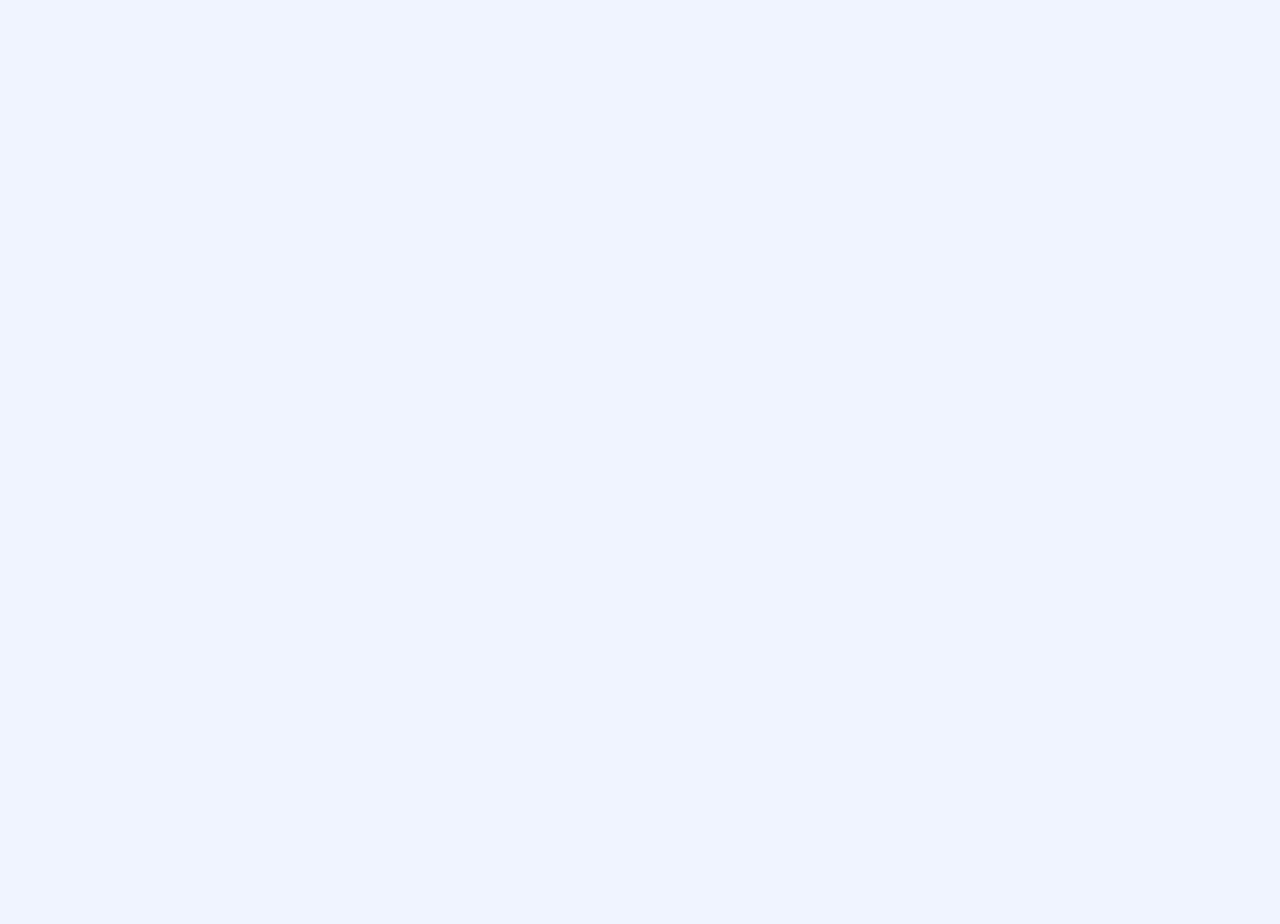
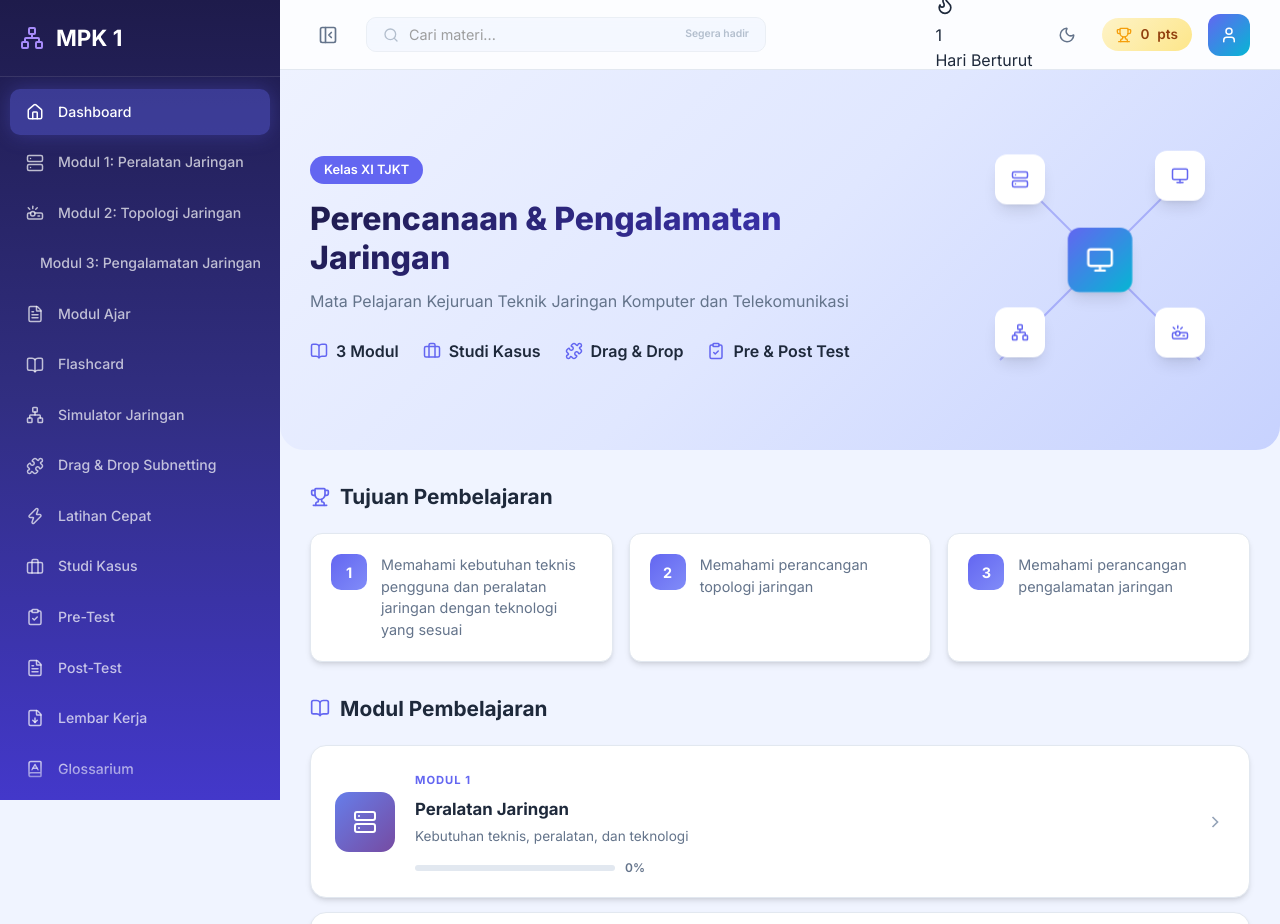
Before and after one commit to mulyadi66/media-pembelajaran-jarkom, a React (Vite) app: page /mpk1 in a window 1280 px wide. Before the commit this address had no page. Shown: the top 924 px of the page. Before the commit the page ends 800 px from the top, so only its background shows below. Built offline with nearby package versions, Linux system fonts and the light colour scheme.

Commit message:
feat: portal home + routing MPK 1

```diff
--- a/src/App.jsx
+++ b/src/App.jsx
@@ -3,6 +3,7 @@ import { BrowserRouter, Routes, Route } from 'react-router-dom';
 import { AppProvider } from './context/AppContext';
 import ErrorBoundary from './components/ErrorBoundary';
 import Layout from './components/Layout';
+import Portal from './pages/Portal';
 import Dashboard from './pages/Dashboard';
 import './App.css';
 
@@ -35,22 +36,23 @@ export default function App() {
             </div>
           }>
             <Routes>
+              <Route path="/" element={<Portal />} />
               <Route element={<Layout />}>
-                <Route path="/" element={<Dashboard />} />
-                <Route path="/modul1" element={<Modul1 />} />
-                <Route path="/modul2" element={<Modul2 />} />
-                <Route path="/modul3" element={<Modul3 />} />
-                <Route path="/flashcard" element={<FlashcardPage />} />
-                <Route path="/simulator" element={<DeviceSimulator />} />
-                <Route path="/dragdrop" element={<DragDropSubnet />} />
-                <Route path="/challenge" element={<ChallengePage />} />
-                <Route path="/kasus" element={<Kasus />} />
-                <Route path="/pretest" element={<PreTest />} />
-                <Route path="/posttest" element={<PostTest />} />
-                <Route path="/worksheet" element={<WorksheetPage />} />
-                <Route path="/modul-ajar" element={<ModulAjarPage />} />
-                <Route path="/glossary" element={<GlossaryPage />} />
-                <Route path="/hasil" element={<Hasil />} />
+                <Route path="/mpk1" element={<Dashboard />} />
+                <Route path="/mpk1/modul1" element={<Modul1 />} />
+                <Route path="/mpk1/modul2" element={<Modul2 />} />
+                <Route path="/mpk1/modul3" element={<Modul3 />} />
+                <Route path="/mpk1/flashcard" element={<FlashcardPage />} />
+                <Route path="/mpk1/simulator" element={<DeviceSimulator />} />
+                <Route path="/mpk1/dragdrop" element={<DragDropSubnet />} />
+                <Route path="/mpk1/challenge" element={<ChallengePage />} />
+                <Route path="/mpk1/kasus" element={<Kasus />} />
+                <Route path="/mpk1/pretest" element={<PreTest />} />
+                <Route path="/mpk1/posttest" element={<PostTest />} />
+                <Route path="/mpk1/worksheet" element={<WorksheetPage />} />
+                <Route path="/mpk1/modul-ajar" element={<ModulAjarPage />} />
+                <Route path="/mpk1/glossary" element={<GlossaryPage />} />
+                <Route path="/mpk1/hasil" element={<Hasil />} />
               </Route>
             </Routes>
           </Suspense>
--- a/src/components/Layout.jsx
+++ b/src/components/Layout.jsx
@@ -10,50 +10,50 @@ import {
 } from 'lucide-react';
 
 const navItems = [
-  { to: '/', icon: Home, label: 'Dashboard' },
-  { to: '/modul1', icon: Server, label: 'Modul 1: Peralatan Jaringan' },
-  { to: '/modul2', icon: Projector, label: 'Modul 2: Topologi Jaringan' },
-  { to: '/modul3', icon: CreditCard, label: 'Modul 3: Pengalamatan Jaringan' },
-  { to: '/modul-ajar', icon: FileText, label: 'Modul Ajar' },
-  { to: '/flashcard', icon: BookOpen, label: 'Flashcard' },
-  { to: '/simulator', icon: Network, label: 'Simulator Jaringan' },
-  { to: '/dragdrop', icon: Puzzle, label: 'Drag & Drop Subnetting' },
-  { to: '/challenge', icon: Zap, label: 'Latihan Cepat' },
-  { to: '/kasus', icon: Briefcase, label: 'Studi Kasus' },
-  { to: '/pretest', icon: ClipboardCheck, label: 'Pre-Test' },
-  { to: '/posttest', icon: FileText, label: 'Post-Test' },
-  { to: '/worksheet', icon: FileDown, label: 'Lembar Kerja' },
-  { to: '/glossary', icon: BookA, label: 'Glossarium' },
-  { to: '/hasil', icon: BarChart3, label: 'Hasil & Sertifikat' },
+  { to: '/mpk1', icon: Home, label: 'Dashboard' },
+  { to: '/mpk1/modul1', icon: Server, label: 'Modul 1: Peralatan Jaringan' },
+  { to: '/mpk1/modul2', icon: Projector, label: 'Modul 2: Topologi Jaringan' },
+  { to: '/mpk1/modul3', icon: CreditCard, label: 'Modul 3: Pengalamatan Jaringan' },
+  { to: '/mpk1/modul-ajar', icon: FileText, label: 'Modul Ajar' },
+  { to: '/mpk1/flashcard', icon: BookOpen, label: 'Flashcard' },
+  { to: '/mpk1/simulator', icon: Network, label: 'Simulator Jaringan' },
+  { to: '/mpk1/dragdrop', icon: Puzzle, label: 'Drag & Drop Subnetting' },
+  { to: '/mpk1/challenge', icon: Zap, label: 'Latihan Cepat' },
+  { to: '/mpk1/kasus', icon: Briefcase, label: 'Studi Kasus' },
+  { to: '/mpk1/pretest', icon: ClipboardCheck, label: 'Pre-Test' },
+  { to: '/mpk1/posttest', icon: FileText, label: 'Post-Test' },
+  { to: '/mpk1/worksheet', icon: FileDown, label: 'Lembar Kerja' },
+  { to: '/mpk1/glossary', icon: BookA, label: 'Glossarium' },
+  { to: '/mpk1/hasil', icon: BarChart3, label: 'Hasil & Sertifikat' },
 ];
 
 const pageTitles = {
-  '/': 'Dashboard', '/modul1': 'Modul 1: Peralatan Jaringan',
-  '/modul2': 'Modul 2: Topologi Jaringan', '/modul3': 'Modul 3: Pengalamatan Jaringan',
-  '/modul-ajar': 'Modul Ajar',
-  '/flashcard': 'Flashcard Interaktif', '/simulator': 'Simulator Jaringan',
-  '/dragdrop': 'Drag & Drop Subnetting', '/challenge': 'Latihan Cepat',
-  '/kasus': 'Studi Kasus', '/pretest': 'Pre-Test', '/posttest': 'Post-Test',
-  '/worksheet': 'Lembar Kerja', '/glossary': 'Glossarium Jaringan',
-  '/hasil': 'Hasil & Sertifikat',
+  '/mpk1': 'Dashboard', '/mpk1/modul1': 'Modul 1: Peralatan Jaringan',
+  '/mpk1/modul2': 'Modul 2: Topologi Jaringan', '/mpk1/modul3': 'Modul 3: Pengalamatan Jaringan',
+  '/mpk1/modul-ajar': 'Modul Ajar',
+  '/mpk1/flashcard': 'Flashcard Interaktif', '/mpk1/simulator': 'Simulator Jaringan',
+  '/mpk1/dragdrop': 'Drag & Drop Subnetting', '/mpk1/challenge': 'Latihan Cepat',
+  '/mpk1/kasus': 'Studi Kasus', '/mpk1/pretest': 'Pre-Test', '/mpk1/posttest': 'Post-Test',
+  '/mpk1/worksheet': 'Lembar Kerja', '/mpk1/glossary': 'Glossarium Jaringan',
+  '/mpk1/hasil': 'Hasil & Sertifikat',
 };
 
 const pageDescriptions = {
-  '/': 'Media Pembelajaran Perencanaan & Pengalamatan Jaringan',
-  '/modul1': 'Kebutuhan teknis pengguna dan peralatan jaringan',
-  '/modul2': 'Perancangan dan simulasi berbagai topologi jaringan',
-  '/modul3': 'IP Address, Subnetting, CIDR, dan VLSM',
-  '/modul-ajar': 'Modul Ajar Perencanaan & Pengalamatan Jaringan — Fase F',
-  '/flashcard': 'Kartu interaktif istilah jaringan komputer',
-  '/simulator': 'Simulasi jaringan drag & drop',
-  '/dragdrop': 'Latihan interaktif drag & drop',
-  '/challenge': 'Latihan cepat subnetting melawan waktu',
-  '/kasus': 'Terapkan pemahaman dalam permasalahan nyata',
-  '/pretest': 'Uji pemahaman awal sebelum mempelajari materi',
-  '/posttest': 'Evaluasi pemahaman setelah belajar. Target: ≥70',
-  '/worksheet': 'Lembar kerja praktik offline',
-  '/glossary': 'Daftar istilah penting dalam jaringan komputer',
-  '/hasil': 'Ringkasan, pencapaian, dan sertifikat',
+  '/mpk1': 'Media Pembelajaran Perencanaan & Pengalamatan Jaringan',
+  '/mpk1/modul1': 'Kebutuhan teknis pengguna dan peralatan jaringan',
+  '/mpk1/modul2': 'Perancangan dan simulasi berbagai topologi jaringan',
+  '/mpk1/modul3': 'IP Address, Subnetting, CIDR, dan VLSM',
+  '/mpk1/modul-ajar': 'Modul Ajar Perencanaan & Pengalamatan Jaringan — Fase F',
+  '/mpk1/flashcard': 'Kartu interaktif istilah jaringan komputer',
+  '/mpk1/simulator': 'Simulasi jaringan drag & drop',
+  '/mpk1/dragdrop': 'Latihan interaktif drag & drop',
+  '/mpk1/challenge': 'Latihan cepat subnetting melawan waktu',
+  '/mpk1/kasus': 'Terapkan pemahaman dalam permasalahan nyata',
+  '/mpk1/pretest': 'Uji pemahaman awal sebelum mempelajari materi',
+  '/mpk1/posttest': 'Evaluasi pemahaman setelah belajar. Target: ≥70',
+  '/mpk1/worksheet': 'Lembar kerja praktik offline',
+  '/mpk1/glossary': 'Daftar istilah penting dalam jaringan komputer',
+  '/mpk1/hasil': 'Ringkasan, pencapaian, dan sertifikat',
 };
 
 export default function Layout() {
@@ -71,7 +71,7 @@ export default function Layout() {
         <div className="sidebar-header">
           <div className="logo">
             <Network size={24} />
-            <span>MPK 2</span>
+            <span>MPK 1</span>
           </div>
           <button className="sidebar-close-mobile" onClick={() => setSidebarOpen(false)} aria-label="Tutup menu navigasi">
             <X size={20} />
@@ -114,12 +114,15 @@ export default function Layout() {
           </div>
         </header>
 
-        {path === '/' ? null : (
+        {path === '/mpk1' ? null : (
           <div className="page-header">
             <div className="breadcrumb">
-              <NavLink to="/">Dashboard</NavLink>
+              <NavLink to="/">Portal</NavLink>
               <span className="sep">/</span>
-              <span>{pageTitles[path] || ''}</span>
+              <NavLink to="/mpk1">MPK 1</NavLink>
+              {path !== '/mpk1' && (
+                <><span className="sep">/</span><span>{pageTitles[path] || ''}</span></>
+              )}
             </div>
             <h1>{pageTitles[path] || ''}</h1>
             <p>{pageDescriptions[path] || ''}</p>
--- a/src/pages/Dashboard.jsx
+++ b/src/pages/Dashboard.jsx
@@ -8,22 +8,22 @@ export default function Dashboard() {
   const earnedBadges = checkBadges(scores, modulesRead);
 
   const modules = [
-    { to: '/modul1', icon: Server, title: 'Peralatan Jaringan', desc: 'Kebutuhan teknis, peralatan, dan teknologi', color: ['#667eea', '#764ba2'] },
-    { to: '/modul2', icon: Projector, title: 'Topologi Jaringan', desc: 'Star, bus, ring, mesh + simulasi SVG', color: ['#f093fb', '#f5576c'] },
-    { to: '/modul3', icon: CreditCard, title: 'Pengalamatan Jaringan', desc: 'IP, Subnetting, CIDR, VLSM + kalkulator', color: ['#4facfe', '#00f2fe'] },
+    { to: '/mpk1/modul1', icon: Server, title: 'Peralatan Jaringan', desc: 'Kebutuhan teknis, peralatan, dan teknologi', color: ['#667eea', '#764ba2'] },
+    { to: '/mpk1/modul2', icon: Projector, title: 'Topologi Jaringan', desc: 'Star, bus, ring, mesh + simulasi SVG', color: ['#f093fb', '#f5576c'] },
+    { to: '/mpk1/modul3', icon: CreditCard, title: 'Pengalamatan Jaringan', desc: 'IP, Subnetting, CIDR, VLSM + kalkulator', color: ['#4facfe', '#00f2fe'] },
   ];
 
   const quickActions = [
-    { to: '/flashcard', icon: BookOpen, title: 'Flashcard', desc: 'Hafal istilah jaringan', color: ['#8b5cf6', '#6d28d9'] },
-    { to: '/simulator', icon: Network, title: 'Simulator', desc: 'Bangun jaringan sendiri', color: ['#6366f1', '#818cf8'] },
-    { to: '/dragdrop', icon: Puzzle, title: 'Drag & Drop', desc: 'Latihan interaktif', color: ['#ec4899', '#db2777'] },
-    { to: '/challenge', icon: Zap, title: 'Latihan Cepat', desc: 'Subnetting race', color: ['#f59e0b', '#f97316'] },
-    { to: '/kasus', icon: Briefcase, title: 'Studi Kasus', desc: 'Skenario nyata', color: ['#10b981', '#059669'] },
-    { to: '/pretest', icon: ClipboardCheck, title: 'Pre-Test', desc: 'Uji awal', color: ['#06b6d4', '#0891b2'] },
-    { to: '/posttest', icon: FileText, title: 'Post-Test', desc: 'Evaluasi akhir', color: ['#ef4444', '#dc2626'] },
-    { to: '/worksheet', icon: FileDown, title: 'Lembar Kerja', desc: 'Soal offline', color: ['#7c3aed', '#6d28d9'] },
-    { to: '/glossary', icon: BookA, title: 'Glossarium', desc: 'Istilah jaringan', color: ['#0ea5e9', '#0284c7'] },
-    { to: '/hasil', icon: BarChart3, title: 'Hasil', desc: 'Pencapaian & sertifikat', color: ['#f43f5e', '#e11d48'] },
+    { to: '/mpk1/flashcard', icon: BookOpen, title: 'Flashcard', desc: 'Hafal istilah jaringan', color: ['#8b5cf6', '#6d28d9'] },
+    { to: '/mpk1/simulator', icon: Network, title: 'Simulator', desc: 'Bangun jaringan sendiri', color: ['#6366f1', '#818cf8'] },
+    { to: '/mpk1/dragdrop', icon: Puzzle, title: 'Drag & Drop', desc: 'Latihan interaktif', color: ['#ec4899', '#db2777'] },
+    { to: '/mpk1/challenge', icon: Zap, title: 'Latihan Cepat', desc: 'Subnetting race', color: ['#f59e0b', '#f97316'] },
+    { to: '/mpk1/kasus', icon: Briefcase, title: 'Studi Kasus', desc: 'Skenario nyata', color: ['#10b981', '#059669'] },
+    { to: '/mpk1/pretest', icon: ClipboardCheck, title: 'Pre-Test', desc: 'Uji awal', color: ['#06b6d4', '#0891b2'] },
+    { to: '/mpk1/posttest', icon: FileText, title: 'Post-Test', desc: 'Evaluasi akhir', color: ['#ef4444', '#dc2626'] },
+    { to: '/mpk1/worksheet', icon: FileDown, title: 'Lembar Kerja', desc: 'Soal offline', color: ['#7c3aed', '#6d28d9'] },
+    { to: '/mpk1/glossary', icon: BookA, title: 'Glossarium', desc: 'Istilah jaringan', color: ['#0ea5e9', '#0284c7'] },
+    { to: '/mpk1/hasil', icon: BarChart3, title: 'Hasil', desc: 'Pencapaian & sertifikat', color: ['#f43f5e', '#e11d48'] },
   ];
 
   return (
@@ -82,11 +82,11 @@ export default function Dashboard() {
                 <Icon size={24} color="white" />
               </div>
               <div className="module-info">
-                <span className="module-tag">Modul {to.replace('/modul', '')}</span>
+                <span className="module-tag">Modul {to.split('/modul').pop()}</span>
                 <h3>{title}</h3><p>{desc}</p>
                 <div className="module-progress">
-                  <div className="progress-bar"><div className="progress-fill" style={{width: modulesRead[to.replace('/', '')] ? '100' : '0' + '%'}} /></div>
-                  <span>{modulesRead[to.replace('/', '')] ? '100%' : '0%'}</span>
+                  <div className="progress-bar"><div className="progress-fill" style={{width: modulesRead[to.split('/').pop()] ? '100' : '0' + '%'}} /></div>
+                  <span>{modulesRead[to.split('/').pop()] ? '100%' : '0%'}</span>
                 </div>
               </div>
               <svg width="20" height="20" viewBox="0 0 24 24" fill="none" stroke="currentColor" strokeWidth="2" style={{color:'var(--text-lighter)', flexShrink:0}}><polyline points="9 18 15 12 9 6"/></svg>
--- /dev/null
+++ b/src/pages/Portal.jsx
@@ -0,0 +1,78 @@
+import { Link } from 'react-router-dom';
+import DarkModeToggle from '../components/DarkModeToggle';
+import {
+  Network, Server, Globe, Wifi, Cpu, HardDrive, Lock, Smartphone,
+  ChevronRight, School
+} from 'lucide-react';
+
+const subjects = [
+  { id: 'dkk', label: 'DKK', title: 'Dasar Keahlian Komunikasi', icon: Globe, color: '#06b6d4', active: false },
+  { id: 'mpk1', label: 'MPK 1', title: 'Perencanaan & Pengalamatan Jaringan', icon: Network, color: '#6366f1', active: true, path: '/mpk1' },
+  { id: 'mpk2', label: 'MPK 2', title: 'Teknologi Jaringan', icon: Wifi, color: '#8b5cf6', active: false },
+  { id: 'mpk3', label: 'MPK 3', title: 'Administrasi Jaringan', icon: Server, color: '#f59e0b', active: false },
+  { id: 'mpk4', label: 'MPK 4', title: 'Keamanan Jaringan', icon: Lock, color: '#ef4444', active: false },
+  { id: 'mpk5', label: 'MPK 5', title: 'Pemeliharaan Jaringan', icon: HardDrive, color: '#10b981', active: false },
+  { id: 'mpp-it', label: 'MPP IT', title: 'MPP IT Essential', icon: Cpu, color: '#ec4899', active: false },
+  { id: 'mpp-iot', label: 'MPP IoT', title: 'MPP Internet of Things', icon: Smartphone, color: '#14b8a6', active: false },
+];
+
+export default function Portal() {
+  const { } = useApp();
+
+  return (
+    <div className="portal">
+      <header className="portal-header">
+        <div className="portal-header-inner">
+          <div className="portal-logo">
+            <School size={28} />
+            <div>
+              <h1>Media Pembelajaran TJKT</h1>
+              <p>SMK Negeri 2 Kuningan</p>
+            </div>
+          </div>
+          <DarkModeToggle />
+        </div>
+      </header>
+
+      <main className="portal-main">
+        <div className="portal-hero">
+          <h2>Pilih Mata Pelajaran</h2>
+          <p>Mata Pelajaran Kejuruan — Teknik Jaringan Komputer dan Telekomunikasi</p>
+        </div>
+
+        <div className="portal-grid">
+          {subjects.map(s => {
+            const Icon = s.icon;
+            return s.active ? (
+              <Link key={s.id} to={s.path} className="portal-card active" style={{'--card-color': s.color}}>
+                <div className="portal-card-icon" style={{background: `linear-gradient(135deg, ${s.color}, ${s.color}dd)`}}>
+                  <Icon size={28} />
+                </div>
+                <div className="portal-card-body">
+                  <span className="portal-card-badge">{s.label}</span>
+                  <h3>{s.title}</h3>
+                </div>
+                <ChevronRight size={20} className="portal-card-arrow" />
+              </Link>
+            ) : (
+              <div key={s.id} className="portal-card disabled">
+                <div className="portal-card-icon" style={{background: `linear-gradient(135deg, ${s.color}44, ${s.color}22)`}}>
+                  <Icon size={28} />
+                </div>
+                <div className="portal-card-body">
+                  <span className="portal-card-badge">{s.label}</span>
+                  <h3>{s.title}</h3>
+                  <span className="portal-card-coming">Segera hadir</span>
+                </div>
+              </div>
+            );
+          })}
+        </div>
+      </main>
+
+      <footer className="portal-footer">
+        <p>&copy; 2026 TJKT SMKN 2 KUNINGAN</p>
+      </footer>
+    </div>
+  );
+}
```
Also changed, not shown: src/App.css (+123 -0 lines).
